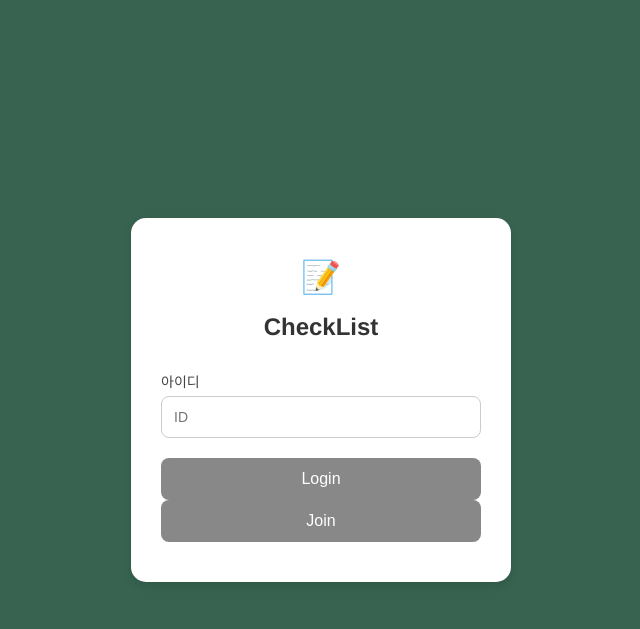
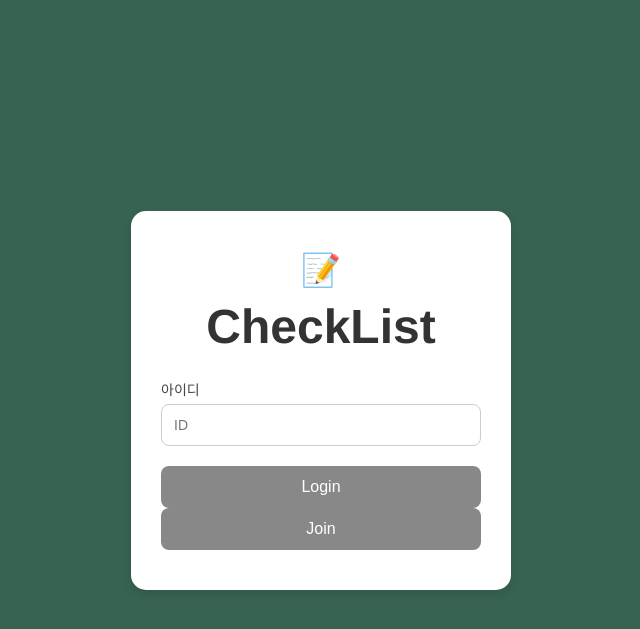
Before and after one commit to ewhatop1/ewhatop, a Flask app: page / in a window 1280 px wide. Shown: the top 629 px of the page, without its empty margins (319-959 px from the left). Run offline with Flask 3, Linux system fonts and the light colour scheme.

```diff
--- a/static/style.css
+++ b/static/style.css
@@ -21,6 +21,10 @@ body {
   border-radius: 15px;
   box-shadow: 0 4px 10px rgba(0,0,0,0.1);
   width: 320px;
+
+  display: flex;
+  flex-direction: column;
+  align-items: stretch;
 }
 
 /* 타이틀 */
@@ -68,7 +72,15 @@ label {
   display: block;
 }
 
-/* 로그인 아이콘 (대체 가능) */
+/* 로그인 제목 */
+.login-form .title {
+  text-align: center;
+  font-size: 48px;
+  color: #333;
+  margin: 0 0 25px;
+}
+
+/* 로그인 아이콘 */
 .login-form::before {
   content: "📝";
   display: block;
```
